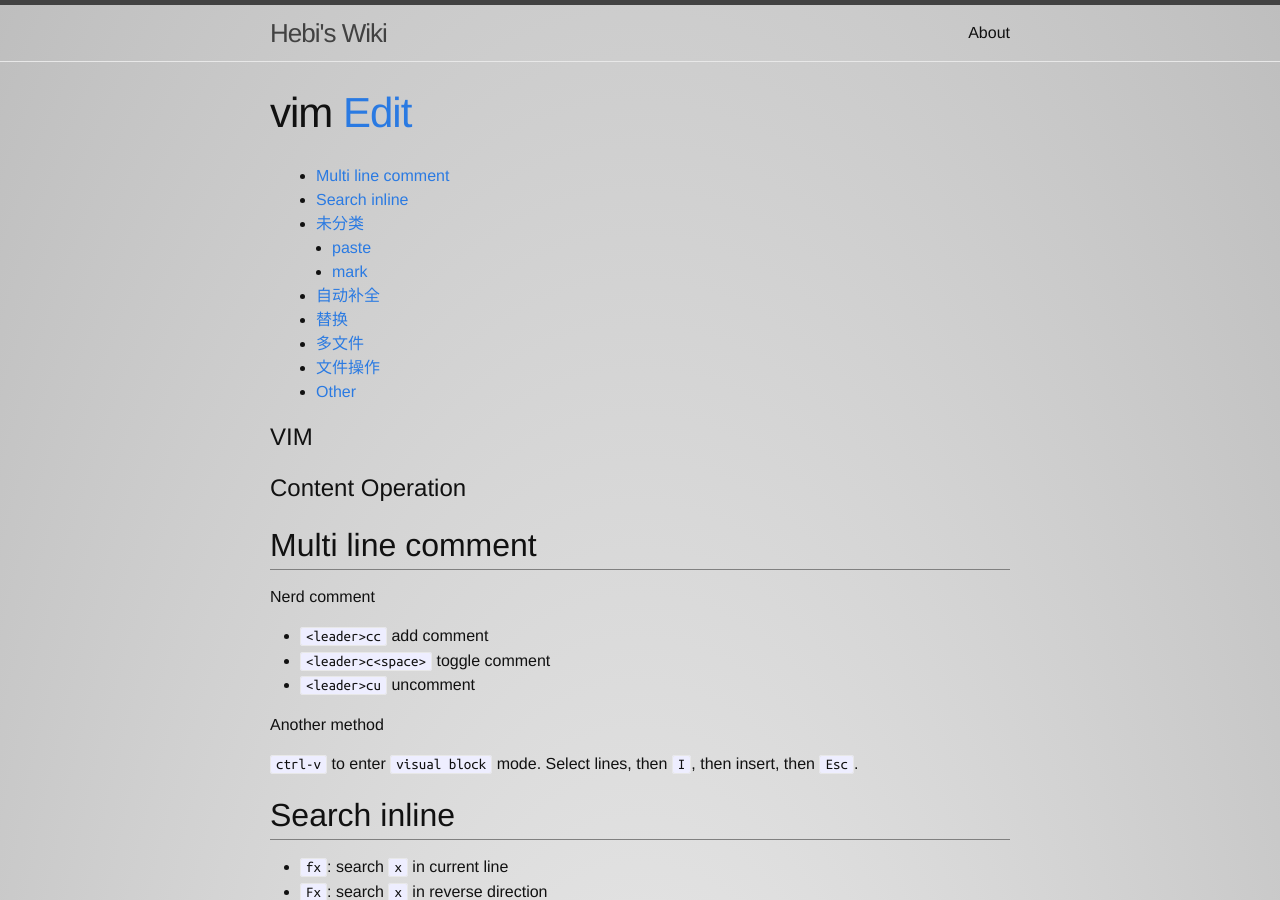
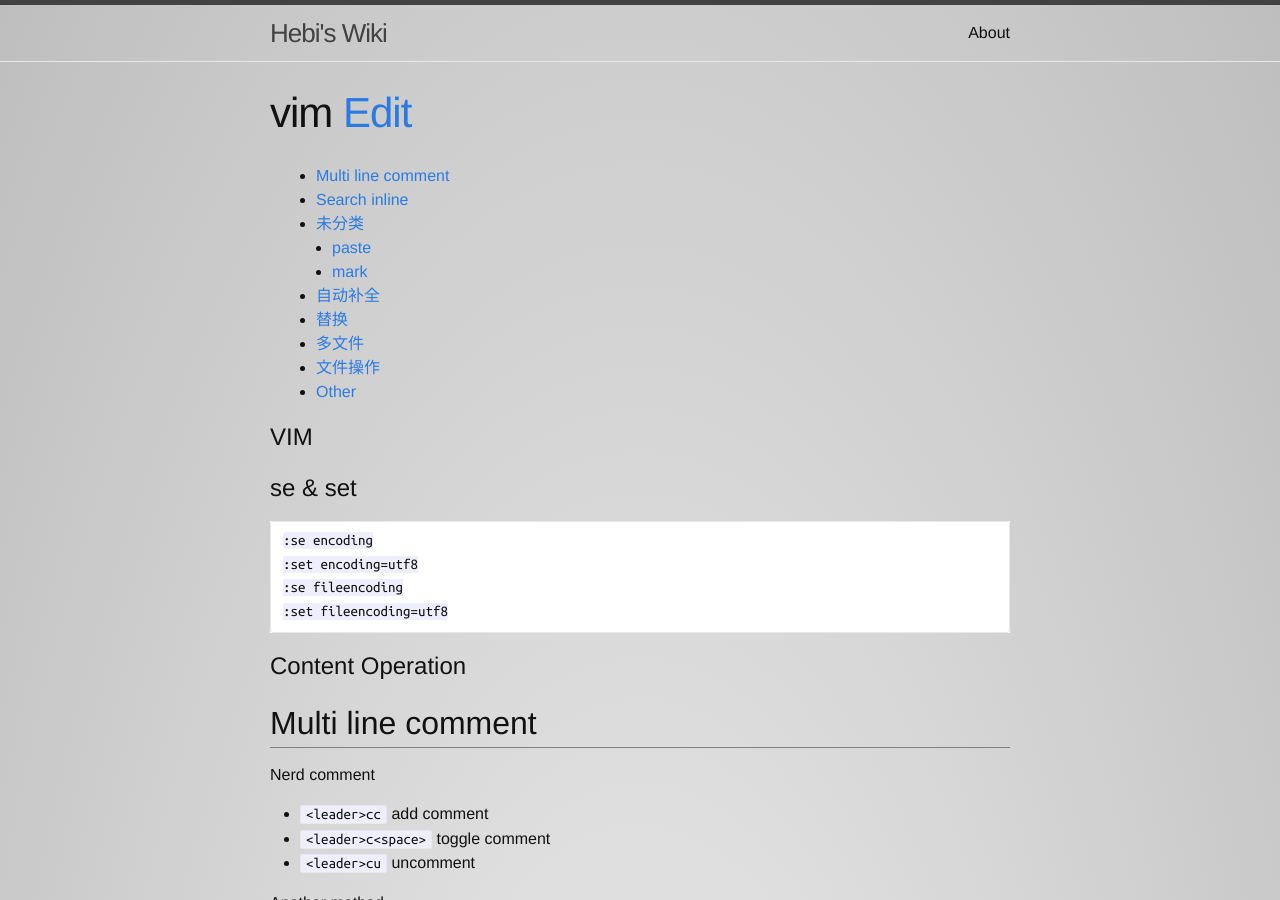
Before and after one commit to lihebi/wiki-old, a Jekyll site: the page built from _wiki/tools/software/vim.md, in a window 1280 px wide and 900 px high. Built offline with Jekyll 4.4.1, drawn with Linux system fonts in a browser that asks for light colours; nearby versions of some CDN libraries; Markdown is read by kramdown in place of the engine named in the settings; a style sheet for code colours, icons or effects is not loaded.

Commit message:
se and set file encoding

````diff
--- a/_wiki/tools/software/vim.md
+++ b/_wiki/tools/software/vim.md
@@ -3,6 +3,16 @@ title: vim
 ---
 
 # VIM
+
+se & set
+========
+
+```
+:se encoding
+:set encoding=utf8
+:se fileencoding
+:set fileencoding=utf8
+```
 
 # Content Operation
 
````
